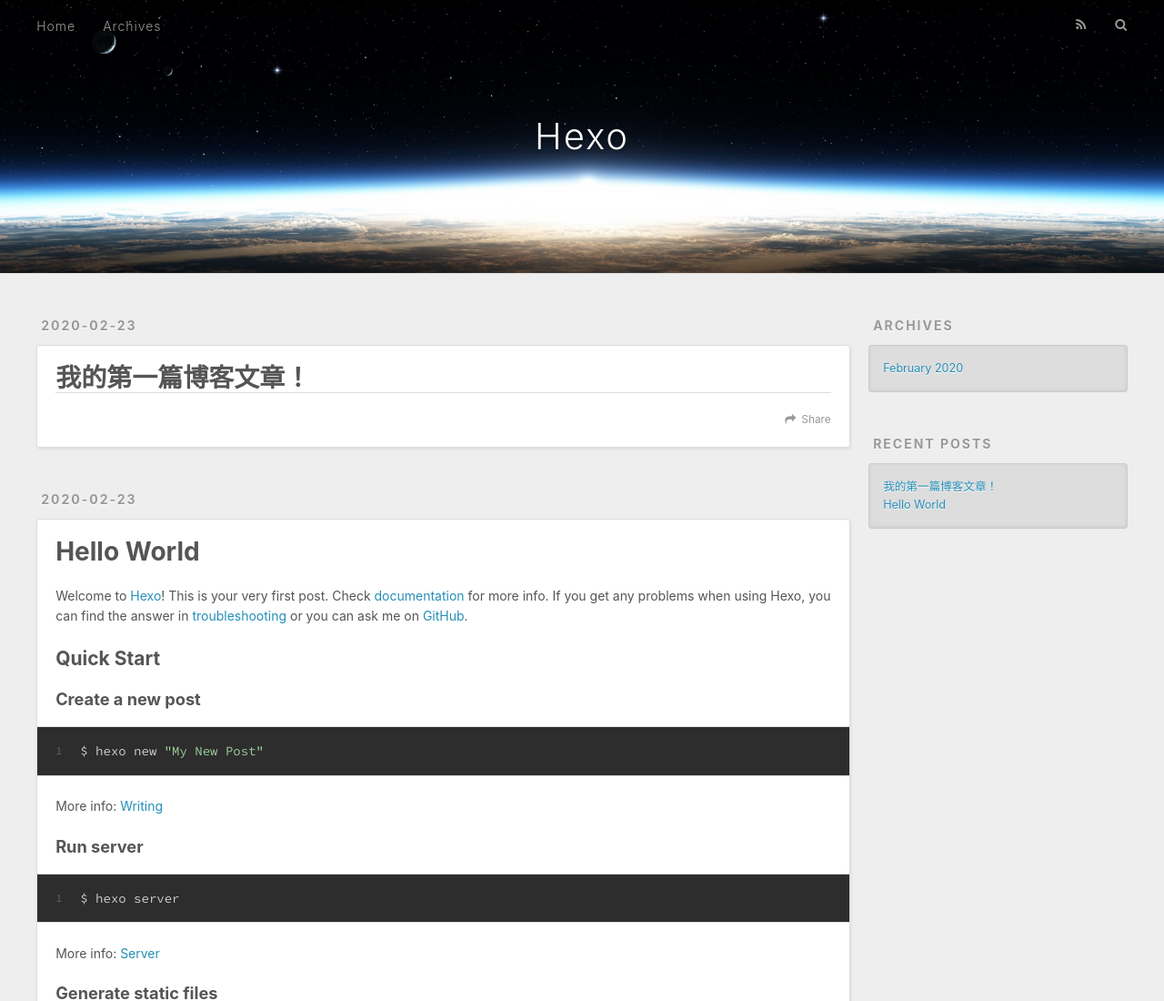
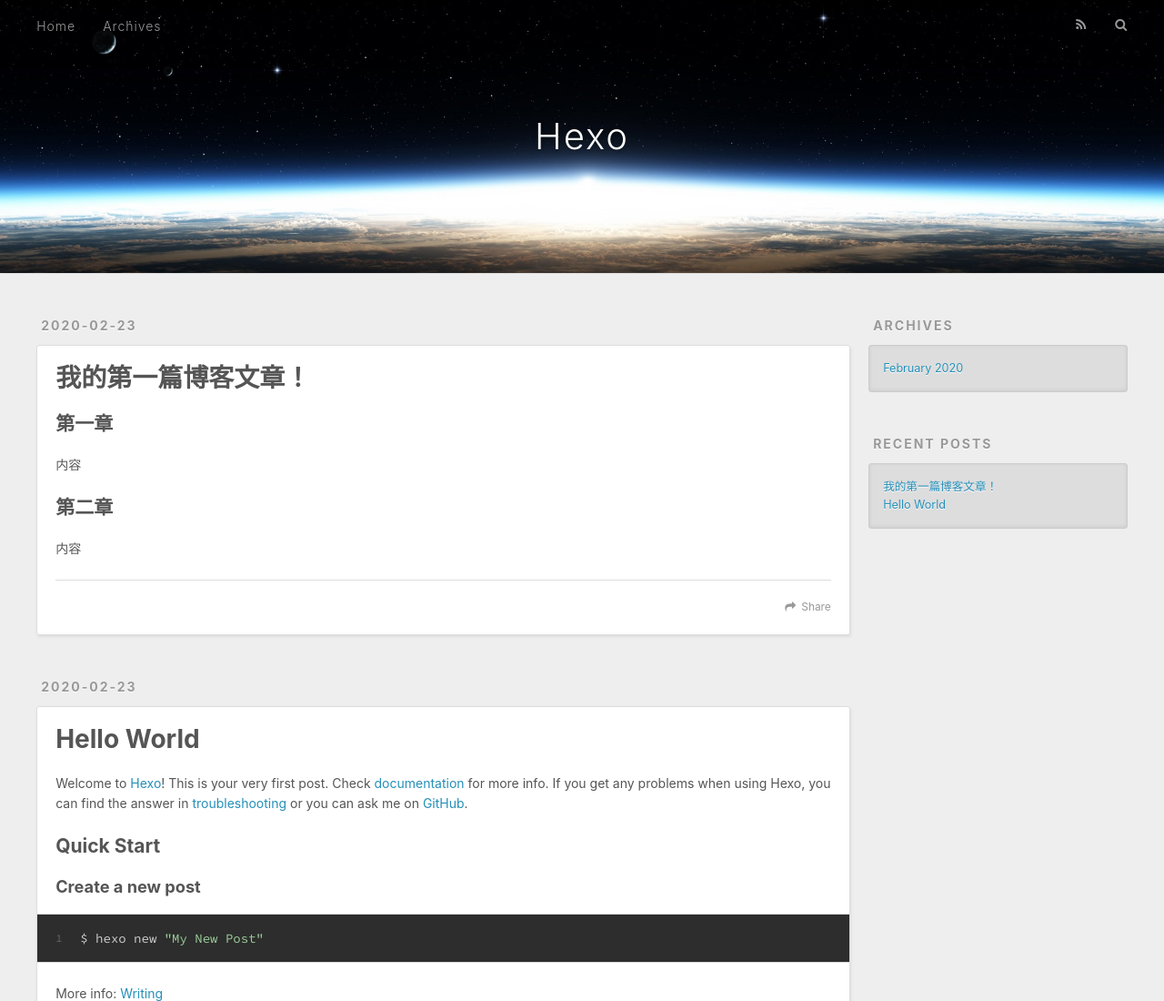
Before and after one commit to xs-gh/xs-gh.github.io, a plain HTML site: page index.html in a window 1280 px wide. Shown: the top 1100 px of the page at 91% size. Drawn offline with nearby package versions, Linux system fonts and the light colour scheme.

Commit message:
Site updated: 2020-02-23 13:24:50

```diff
--- a/index.html
+++ b/index.html
@@ -86,6 +86,8 @@
 
     <div class="article-entry" itemprop="articleBody">
 
+        <h2 id="第一章"><a href="#第一章" class="headerlink" title="第一章"></a>第一章</h2><p>内容</p>
+<h2 id="第二章"><a href="#第二章" class="headerlink" title="第二章"></a>第二章</h2><p>内容</p>
 
 
     </div>
```
Also changed, not shown: 2020/02/23/我的第一篇博客文章！/index.html (+6 -2 lines).
